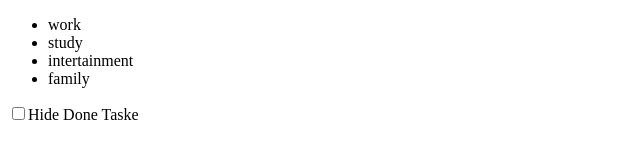
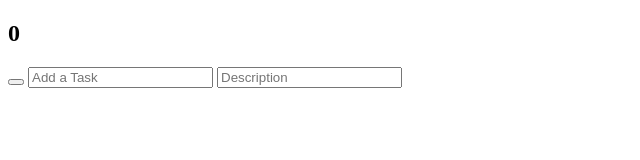
Before and after one commit to GSG-G13/Abdullah-Mohammed--ToDo, a plain HTML site: page index.html in a window 1280 px wide. Shown: the whole page, without its empty margins (0-640 px from the left). Drawn offline with Linux system fonts and the light colour scheme.

Commit message:
4-create-main-section

```diff
--- a/index.html
+++ b/index.html
@@ -9,35 +9,31 @@
   <link rel="icon" href="https://mir-s3-cdn-cf.behance.net/user/source/0e77cd692314441.63a85b61412a7.png">
 </head>
 <body>
-  <main>
-    <div class="firstList">
-      <ul class="listIn">
-        <div class="li-container">
-          <div class="a1"></div>
-          <li>work</li>
+  <div class="page-container">
+
+    <main class="main">
+      <div class="container">
+        <h2 class="title">
+          <i class="fa-solid fa-list-check"></i>
+          <span class="shown-tasks"></span>
+          <span class="count">0</span>
+        </h2>
+        <div class="tasks-container">
+          <form class="form">
+            <div class="task-adder">
+            <button class="add-task-btn" type="submit">
+                <i class="fa-solid fa-plus"></i>
+              </button>
+              <input class="task-input-field" type="text" placeholder="Add a Task">
+              <input class="task-input-field" type="text" placeholder="Description">
+            </div>
+          </form>
+          <div class="tasks-list"></div>
         </div>
-        <div class="li-container">
-          <div class="a2"></div>
-          <li>study</li>
-        </div>
-        <div class="li-container">
-          <div class="a3"></div>
-          <li>intertainment</li>
-        </div>
-        <div class="li-container">
-          <div class="a1"></div>
-          <li>family</li>
-        </div>
+      </div>
+    </main>
+  </div>
 
-      </ul>
-      <form>
-      <label for="chec">
-        <input id="chec" type="checkbox" name="hideDone">Hide Done Taske
-      </label>
-    </form>
-    </div>
-
-  </main>
   <script src="script.js"></script>
 </body>
 </html>
```
